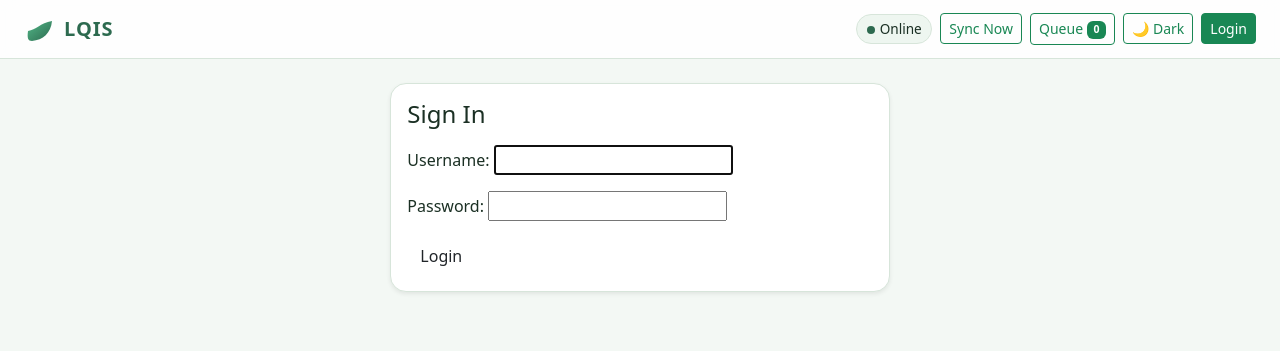
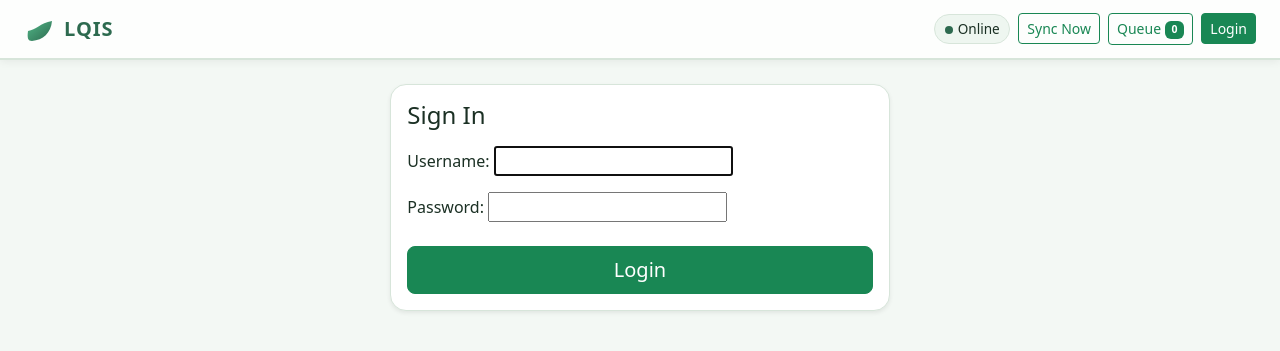
Before and after one commit to Symo7/lqis-automated-tea-quality-system, a Django app: page /users/login/ in a window 1280 px wide. Shown: the top 351 px of the page. Run offline with Django 5.2, Linux system fonts and the light colour scheme; data that the repository does not hold is empty.

Commit message:
fix: 12 UX assessment fixes — login button, navbar, toasts, camera capture, supervisor links, offline caching, export timestamps

```diff
--- a/lqis_project/sampling/forms.py
+++ b/lqis_project/sampling/forms.py
@@ -22,6 +22,7 @@ class FactoryIntakeSampleForm(forms.ModelForm):
         ]
         widgets = {
             "intake_timestamp": forms.DateTimeInput(attrs={"type": "datetime-local"}),
+            "leaf_image": forms.ClearableFileInput(attrs={"accept": "image/*", "capture": "environment"}),
         }
 
     def __init__(self, *args, **kwargs):
--- a/lqis_project/sampling/views.py
+++ b/lqis_project/sampling/views.py
@@ -140,7 +140,7 @@ def sync_submit(request):
 
 
 @login_required
-@role_required("Inspector", "Admin")
+@role_required("Inspector", "Supervisor", "Admin")
 def sample_list(request):
     decision = request.GET.get("decision", "")
     date_str = request.GET.get("date", "")
--- a/lqis_project/static/css/main.css
+++ b/lqis_project/static/css/main.css
@@ -27,7 +27,7 @@ html[data-theme='dark'] {
 }
 
 body { background: var(--bg); color: var(--text); transition: background .25s ease, color .25s ease; }
-.nav-glass { background: color-mix(in srgb, var(--surface) 85%, transparent); border-bottom: 1px solid var(--border); backdrop-filter: blur(8px); }
+.nav-glass { background: color-mix(in srgb, var(--surface) 80%, transparent); border-bottom: 2px solid var(--border); backdrop-filter: blur(12px); -webkit-backdrop-filter: blur(12px); box-shadow: 0 2px 8px rgba(0,0,0,.06); }
 .brand-word { font-weight: 700; letter-spacing: .05em; color: var(--primary); }
 .nav-link, .navbar-brand, .user-chip { color: var(--text) !important; }
 
@@ -89,7 +89,7 @@ html[data-theme='dark'] .alert-info { background: #1a3c4a; color: #6fb2cf; borde
 .empty-state { border:1px dashed var(--border); border-radius:1rem; padding:1.4rem; text-align:center; color:var(--muted); background:var(--surface); }
 
 /* Message Auto-dismiss Animation */
-.alert-dismiss-auto { animation: fadeOut 0.5s ease 4s forwards; }
+.alert-dismiss-auto { animation: fadeOut 0.5s ease 2s forwards; }
 @keyframes fadeOut {
   to { opacity: 0; visibility: hidden; position: absolute; height: 0; padding: 0; margin: 0; pointer-events: none; border: none; overflow: hidden; }
 }
--- a/lqis_project/static/js/theme.js
+++ b/lqis_project/static/js/theme.js
@@ -11,12 +11,11 @@
 
   function applyTheme(theme) {
     root.setAttribute('data-theme', theme);
-    root.setAttribute('data-bs-theme', theme); // Native Bootstrap 5.3 dark mode support
+    root.setAttribute('data-bs-theme', theme);
     localStorage.setItem(storageKey, theme);
-    const btn = document.getElementById('themeToggle');
-    if (btn) btn.textContent = theme === 'dark' ? '☀ Light' : '🌙 Dark';
     window.dispatchEvent(new CustomEvent('themeChanged', { detail: { theme } }));
   }
+
   async function registerServiceWorker() {
     if (!('serviceWorker' in navigator)) return;
     try {
@@ -52,26 +51,14 @@
   document.addEventListener('DOMContentLoaded', function () {
     applyTheme(preferredTheme());
 
-    const btn = document.getElementById('themeToggle');
-    if (btn) {
-      btn.addEventListener('click', () => {
-        const next = root.getAttribute('data-theme') === 'dark' ? 'light' : 'dark';
-        applyTheme(next);
-      });
-    }
-
-    // Safely listen for real-time OS theme changes cross-browser
+    // Listen for real-time OS theme changes
     try {
       const mediaQuery = window.matchMedia('(prefers-color-scheme: dark)');
-      const themeChangeHandler = (e) => {
-        const newTheme = e.matches ? 'dark' : 'light';
-        applyTheme(newTheme);
-      };
-
+      const handler = (e) => applyTheme(e.matches ? 'dark' : 'light');
       if (mediaQuery.addEventListener) {
-        mediaQuery.addEventListener('change', themeChangeHandler);
+        mediaQuery.addEventListener('change', handler);
       } else if (mediaQuery.addListener) {
-        mediaQuery.addListener(themeChangeHandler); // Safari < 14 fallback
+        mediaQuery.addListener(handler);
       }
     } catch (err) {
       console.warn("Theme auto-detection not supported", err);
--- a/lqis_project/templates/base.html
+++ b/lqis_project/templates/base.html
@@ -45,7 +45,6 @@
         <button class="btn btn-sm btn-outline-success" data-bs-toggle="offcanvas" data-bs-target="#syncQueueCanvas">
           Queue <span id="queueCountBadge" class="badge text-bg-success">0</span>
         </button>
-        <button id="themeToggle" class="btn btn-sm btn-outline-success">🌙 Dark</button>
         <button id="installBtn" class="btn btn-sm btn-outline-success d-none">Install App</button>
         {% if request.user.is_authenticated %}
           <span class="user-chip">{{ request.user.username }}</span>
@@ -105,7 +104,7 @@ window.showToast = function(message, type='info') {
     el.className = `alert alert-${type} shadow alert-dismissible fade show`;
     el.innerHTML = `${message}<button type="button" class="btn-close" data-bs-dismiss="alert"></button>`;
     container.appendChild(el);
-    setTimeout(() => { el.classList.remove('show'); setTimeout(()=>el.remove(), 150); }, 4500);
+    setTimeout(() => { el.classList.remove('show'); setTimeout(()=>el.remove(), 150); }, 2500);
 };
 </script>
 <script src="{% static 'js/theme.js' %}"></script>
--- a/lqis_project/templates/core/service_worker.js
+++ b/lqis_project/templates/core/service_worker.js
@@ -1,8 +1,10 @@
-const CACHE_NAME = 'lqis-shell-v4';
+const CACHE_NAME = 'lqis-shell-v5';
 const OFFLINE_URL = '/offline/';
 const STATIC_ASSETS = [
   '/',
   OFFLINE_URL,
+  '/sampling/factory-intake/',
+  '/sampling/sync-vault/',
   '/static/css/main.css',
   '/static/js/theme.js',
   '/static/js/offline_queue.js',
--- a/lqis_project/templates/users/login.html
+++ b/lqis_project/templates/users/login.html
@@ -8,7 +8,7 @@
         <h4 class="mb-3">Sign In</h4>
         <form method="post">{% csrf_token %}
           {{ form.as_p }}
-          <button class="btn btn-tea">Login</button>
+          <button class="btn btn-success btn-lg w-100 mt-2">Login</button>
         </form>
       </div>
     </div>
```
Also changed, not shown: lqis_project/reporting/views.py (+4 -4 lines), lqis_project/templates/core/home.html (+4 -4 lines).
